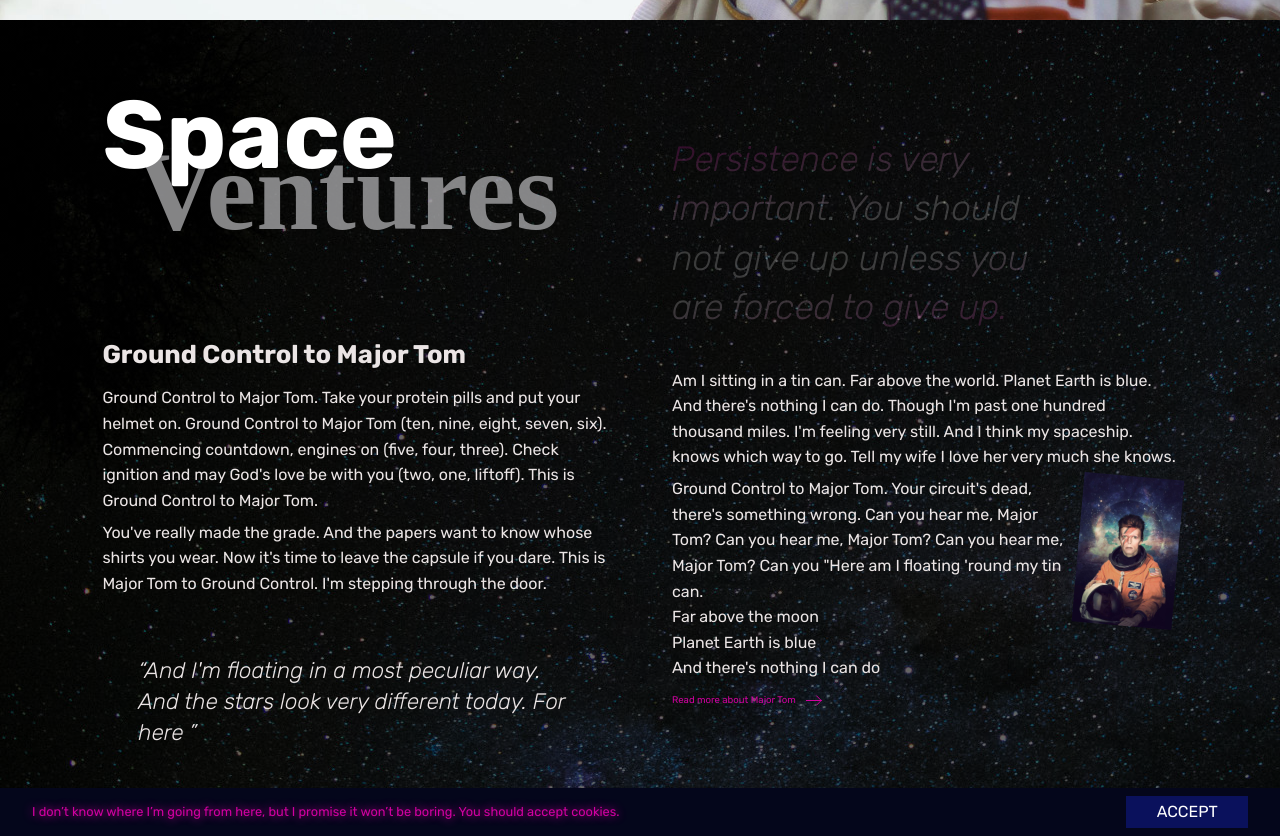
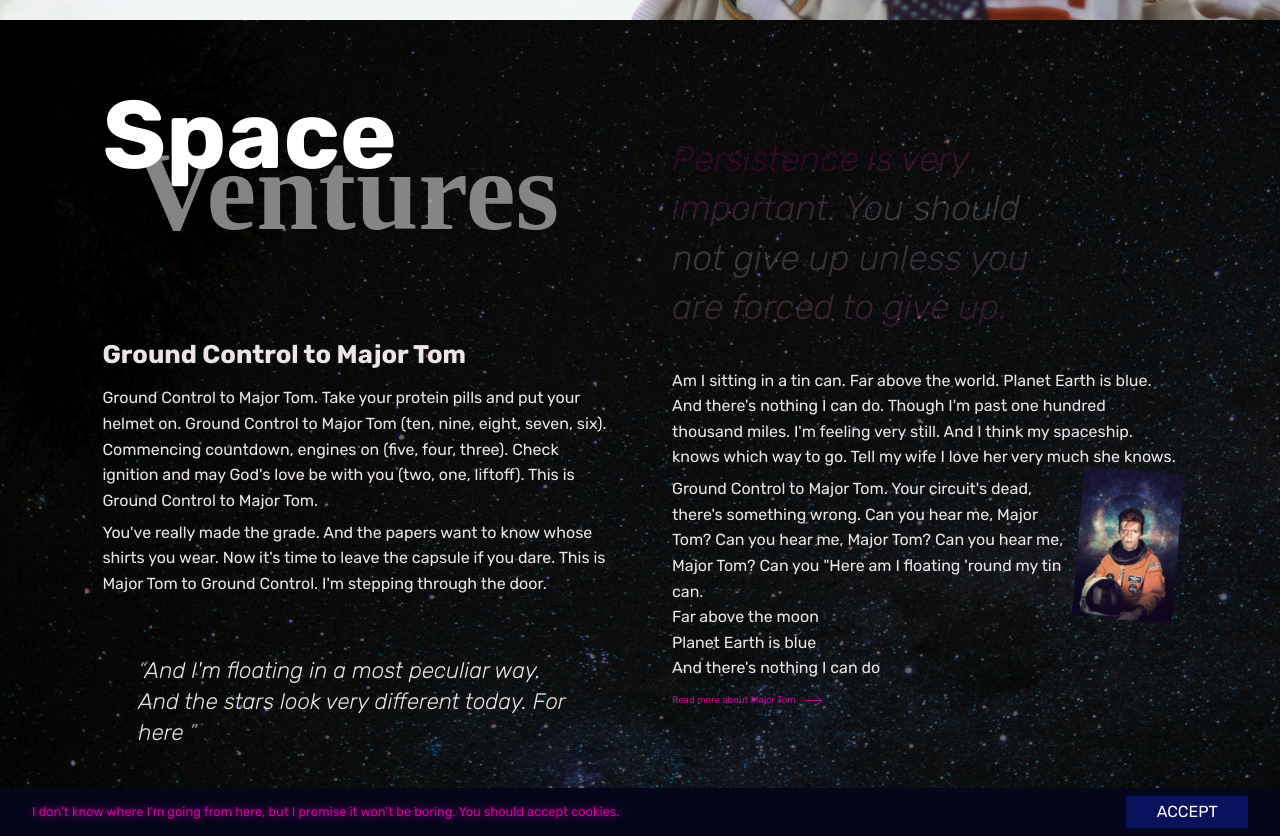
Before and after one commit to alexander-rusiecki/space-ventures, a plain HTML site: page index.html in a window 1280 px wide. Shown: the part 780-1616 px from the top of the page. Drawn offline with Linux system fonts and the light colour scheme.

Commit message:
adds small fices

```diff
--- a/index.html
+++ b/index.html
@@ -7,12 +7,12 @@
   <link rel="preconnect" href="https://fonts.googleapis.com">
   <link rel="preconnect" href="https://fonts.gstatic.com" crossorigin>
   <link href="https://fonts.googleapis.com/css2?family=Rubik:ital,wght@0,400;0,700;1,300&display=swap" rel="stylesheet">
+  <link rel="stylesheet" href="css/style.min.css">
   <meta name="description" content="Space Ventures website">
   <meta name="viewport" content="width=device-width, initial-scale=1">
   <meta name="theme-color" content="hsl(0, 0%, 98%)">
   <meta property="og:title" content="Space Ventures">
   <meta property="og:type" content="Website">
-  <link rel="stylesheet" href="css/style.min.css">
   <link rel="author" href="humans.txt" />
 </head>
 
@@ -81,8 +81,10 @@
         <p class="floating">Am I sitting in a tin can. Far above the world. Planet Earth is blue. And there's nothing I
           can do. Though
           I'm past one hundred thousand miles. I'm feeling very still. And I think my spaceship. knows which way to go.
-          Tell my wife I love her very much she knows.</p>
-        <img src="img/images/major-tom-240.jpg" height="150" width="100" alt="Major Tom">
+          Tell my wife I love her very much she knows.
+          <img src="img/images/major-tom-240.jpg" height="150" width="100" alt="Major Tom">
+
+        </p>
         <p>Ground Control to Major Tom. Your circuit's dead, there's something wrong. Can you hear me, Major Tom? Can
           you hear me, Major Tom? Can you hear me, Major Tom? Can you "Here am I floating 'round my tin can. <br> Far
           above the moon <br> Planet Earth is blue <br> And there's nothing I can do</p>
--- a/scss/layout/_content.scss
+++ b/scss/layout/_content.scss
@@ -48,7 +48,6 @@ main {
           color: $font-grey;
           position: relative;
           opacity: 0.8;
-
           top: -0.85em;
           left: 0.7em;
           z-index: 1;
@@ -77,9 +76,11 @@ main {
         font-style: italic;
         &::before {
           content: '\201C';
+          color: $font-grey;
         }
         &::after {
           content: '\201D';
+          color: $font-grey;
         }
         @include desktop {
           margin-top: 1em;
@@ -99,40 +100,28 @@ main {
         display: none;
         @include desktop {
           display: block;
-          background: $font-pink;
-          background: $font-pink;
+          margin-left: 0;
+          padding-right: 3em;
+          font-size: $font-regular * 2.2;
           background: linear-gradient(
-            350deg,
-            hsl(314, 100%, 41%) 0%,
-            hsl(0, 0%, 100%) 40%,
-            hsl(0, 0%, 100%) 60%,
-            hsl(314, 100%, 41%) 100%
+            170deg,
+            hsla(314, 100%, 41%, 0.2) 20%,
+            hsla(0, 0%, 100%, 0.2) 45%,
+            hsla(314, 100%, 41%, 0.2) 100%
           );
+          background-clip: text;
           -webkit-background-clip: text;
           -moz-background-clip: text;
           -o-background-clip: text;
           -webkit-text-fill-color: transparent;
           -moz-text-fill-color: transparent;
           -o-text-fill-color: transparent;
-
-          background-clip: text;
-          -webkit-background-clip: text;
-          -moz-background-clip: text;
-          -o-background-clip: text;
-          -webkit-text-fill-color: transparent;
-          -moz-background-clip: transparent;
-          -o-background-clip: transparent;
-          font-size: $font-regular * 2.2;
-          margin-left: 0;
-          padding-right: 3em;
-          opacity: 0.2;
         }
       }
     }
     .main-right-content {
       position: relative;
       z-index: 2;
-
       img {
         display: none;
         @include desktop {
--- a/scss/layout/_cookie.scss
+++ b/scss/layout/_cookie.scss
@@ -12,14 +12,9 @@
     justify-content: space-between;
     padding: 0 2em;
     box-sizing: border-box;
-    left: 0;
-    right: 0;
-    margin-left: 0;
-    margin-right: 0;
   }
   p {
     font-size: $font-regular * 0.8;
-    margin: 0;
     color: $font-pink;
     text-shadow: 0 0 10px $font-pink;
   }
--- a/scss/layout/_nav.scss
+++ b/scss/layout/_nav.scss
@@ -18,10 +18,8 @@ nav {
     flex-direction: column;
     justify-content: space-evenly;
     align-items: center;
-
     li {
       list-style-type: none;
-
       a {
         text-decoration: none;
         font-size: $font-regular * 2.8;
```
Also changed, not shown: css/style.min.css.
